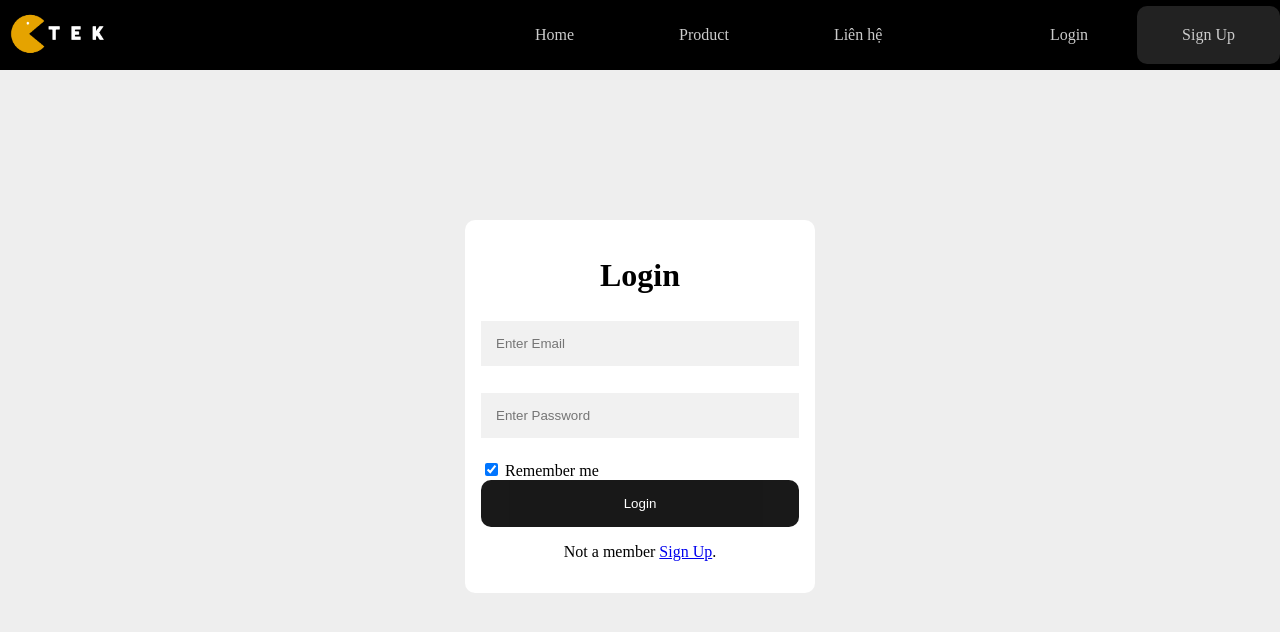
After one commit to tiemmap147/Ctek, a PHP site: page /login.php in a window 1280 px wide. The commit adds this page. Shown: the top 632 px of the page. Run offline with PHP 8.4, Linux system fonts and the light colour scheme.

Commit message:
loginsignup

```diff
--- a/CSS/stylecontent.css
+++ b/CSS/stylecontent.css
@@ -69,8 +69,8 @@ a.header-menu-link:hover{
 
 .grid{
     margin: 56px auto;
-	margin-left: 200px;
-	margin-right: auto;
+	/* margin-left: 200px;
+	margin-right: auto; */
 
 
     display: grid;
@@ -89,7 +89,7 @@ a.header-menu-link:hover{
 	transition: color 0.2s ease-in-out;
     /* padding: 150px; */
     width: 250px;
-    height: 250px;
+    height: 500px;
 	text-align: center;
 
 
@@ -228,3 +228,48 @@ a.header-menu-link:hover{
 	margin: 0 auto;
 
 }
+/* Add styles to the form container */
+.container {
+	position: absolute;
+	right: 35%;
+	left: 35%;
+	margin: 20px auto;
+	max-width: 350px;
+	padding: 16px;
+	background-color: white;
+	top: 25%;
+	border-radius: 10px 10px;
+  }
+
+  /* Full-width input fields */
+  input[type=text], input[type=password] {
+	width: 100%;
+	padding: 15px;
+	margin: 5px 0 22px 0;
+	border: none;
+	background: #f1f1f1;
+  }
+
+  input[type=text]:focus, input[type=password]:focus {
+	background-color: #ddd;
+	outline: none;
+  }
+
+  /* Set a style for the submit button */
+  .btn {
+	background-color: black;
+	color: white;
+	padding: 16px 20px;
+	border: none;
+	cursor: pointer;
+	width: 100%;
+	opacity: 0.9;
+	border-radius: 10px 10px;
+  }
+
+  .btn:hover {
+	opacity: 1;
+  }
+  * {
+	box-sizing: border-box;
+  }
--- a/header.php
+++ b/header.php
@@ -18,6 +18,6 @@
     </li>
 </ul>
 <div class="header-account">
-    <a href="#" class="button button-login">Login</a>
-    <a href="#" class="button button-signup">Sign Up</a>
+    <a href="login.php" class="button button-login">Login</a>
+    <a href="signup.php" class="button button-signup">Sign Up</a>
 </div>
--- /dev/null
+++ b/login.php
@@ -0,0 +1,36 @@
+<!DOCTYPE html>
+<html lang="en">
+<head>
+    <meta charset="UTF-8">
+    <meta http-equiv="X-UA-Compatible" content="IE=edge">
+    <meta name="viewport" content="width=device-width, initial-scale=1.0">
+    <title>Document</title>
+    <link rel="stylesheet" type="text/css" href="CSS/stylecontent.css">
+</head>
+<body>
+<header class="header">
+		<?php
+		include("header.php");
+		?>
+
+
+	</header>
+  <form action="/action_page.php" class="container" >
+    <div>
+    <h1 align ="center">Login</h1>
+    <input type="text" placeholder="Enter Email" name="email" required>
+    <input type="password" placeholder="Enter Password" name="psw" required>
+    <label>
+    <input type="checkbox" checked="checked" name="remember"> Remember me
+    </label>
+    <button type="submit" class="btn">Login</button>
+    <label>
+    <p align ="center">Not a member <a href="Signup.php" >Sign Up</a>.</p>
+
+    </label>
+    </div>
+  </form>
+
+</div>
+</body>
+</html>
```
Also changed, not shown: signup.php (added, +38 -0 lines).
